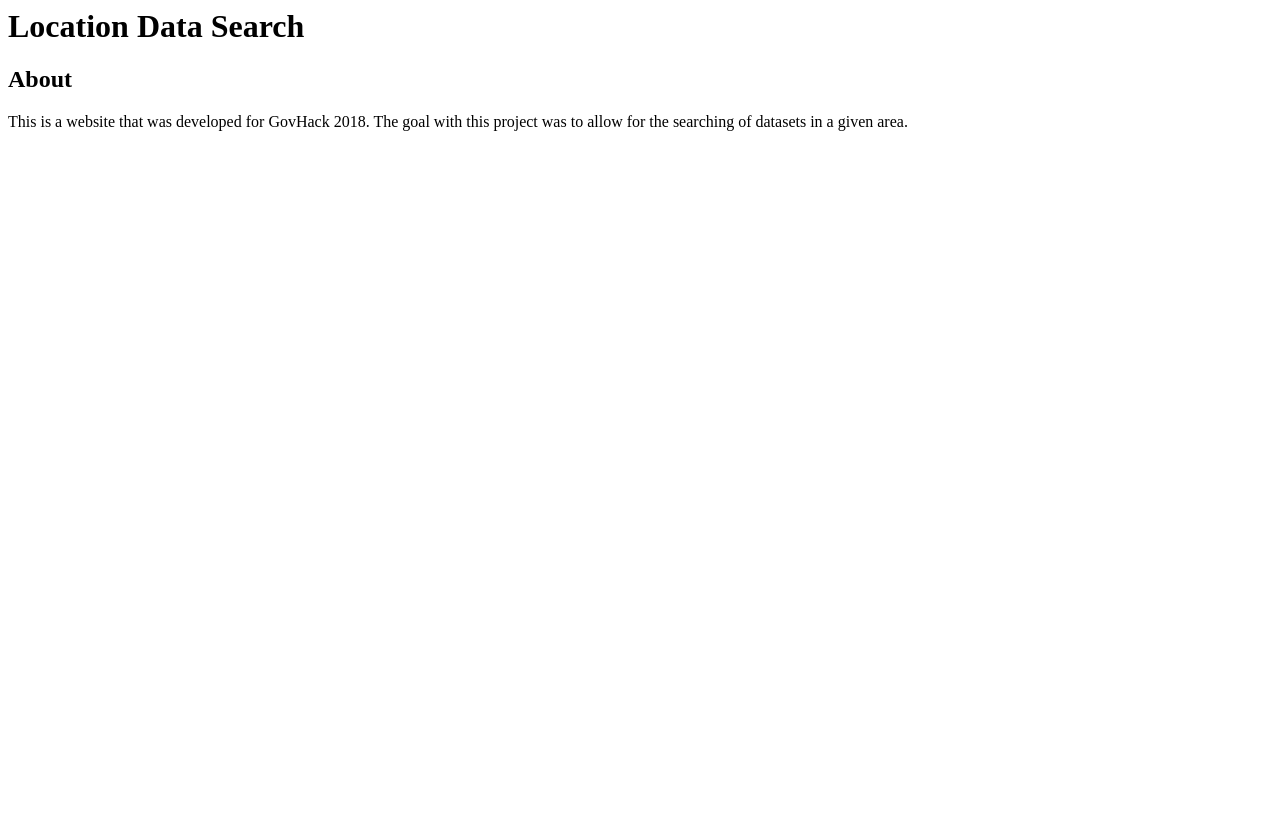
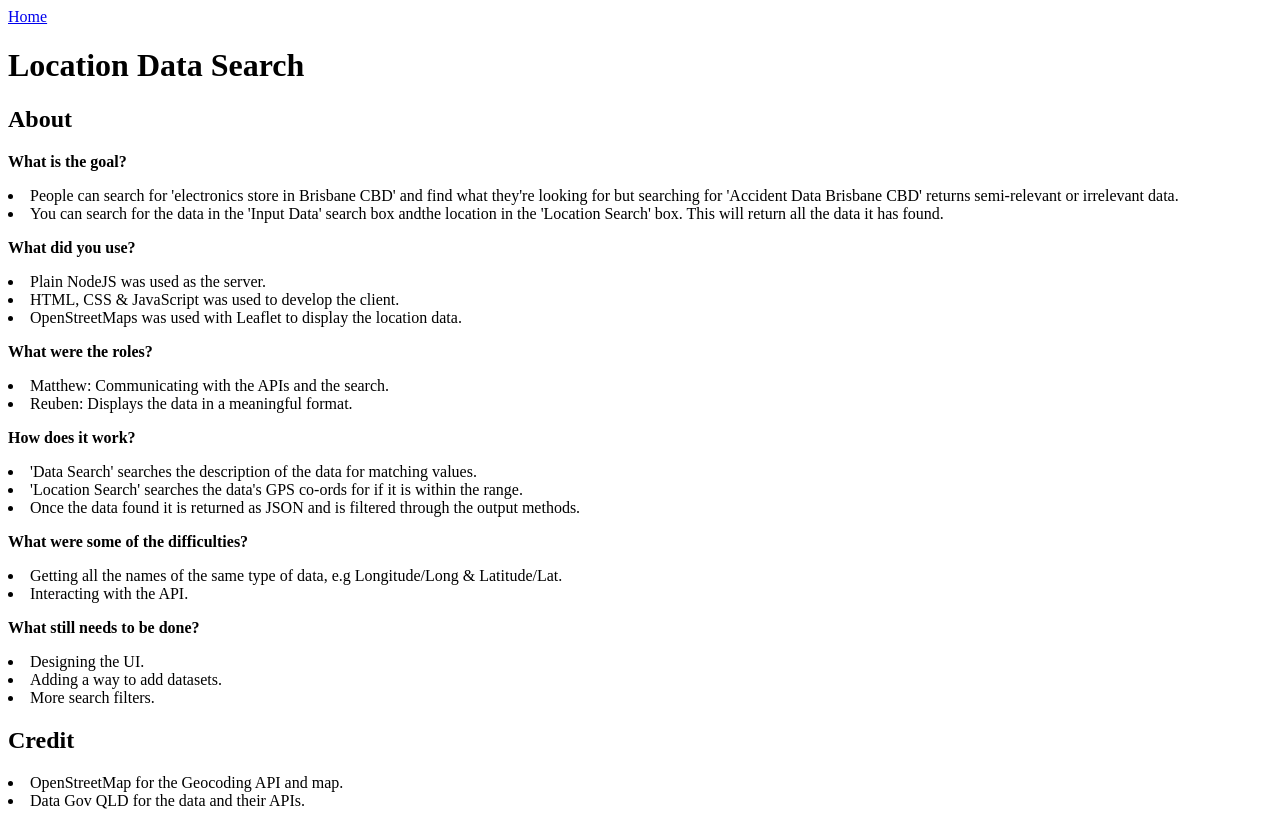
Before and after one commit to mattdocherty314/LocationDataSearch, a website: page about.html in a window 1280 px wide. Drawn offline with Linux system fonts and the light colour scheme.

Commit message:
Added link & info on 'about.html'

```diff
--- a/about.html
+++ b/about.html
@@ -3,11 +3,39 @@
         <title> About </title>
     </head>
     <body>
+        <a href="index.html">Home</a>
         <h1> Location Data Search </h1>
         <h2> About </h2>
-        <p>
-            This is a website that was developed for GovHack 2018. The goal with this project was to
-            allow for the searching of datasets in a given area.
-        </p>
+
+        <p><strong>What is the goal? </strong></p>
+        <li>People can search for 'electronics store in Brisbane CBD' and find what they're looking for but searching for 'Accident Data Brisbane CBD' returns semi-relevant or irrelevant data.</li>
+        <li>You can search for the data in the 'Input Data' search box andthe location in the 'Location Search' box. This will return all the data it has found.</li>
+
+        <p><strong>What did you use? </strong></p>
+        <li>Plain NodeJS was used as the server.</li>
+        <li>HTML, CSS & JavaScript was used to develop the client.</li>
+        <li>OpenStreetMaps was used with Leaflet to display the location data.</li>
+
+        <p><strong>What were the roles?</strong></p>
+        <li>Matthew: Communicating with the APIs and the search.</li>
+        <li>Reuben: Displays the data in a meaningful format.</li>
+
+        <p><strong>How does it work?</strong></p>
+        <li>'Data Search' searches the description of the data for matching values.</li>
+        <li>'Location Search' searches the data's GPS co-ords for if it is within the range.</li>
+        <li>Once the data found it is returned as JSON and is filtered through the output methods.</li>
+
+        <p><strong>What were some of the difficulties?</strong></p>
+        <li>Getting all the names of the same type of data, e.g Longitude/Long & Latitude/Lat.</li>
+        <li>Interacting with the API.</li>
+
+        <p><strong>What still needs to be done?</strong></p>
+        <li>Designing the UI.</li>
+        <li>Adding a way to add datasets.</li>
+        <li>More search filters.</li>
+
+        <h2>Credit</h2>
+        <li>OpenStreetMap for the Geocoding API and map.</li>
+        <li>Data Gov QLD for the data and their APIs.</li>
     </body>
 </html>
```
Also changed, not shown: index.html (+1 -0 lines).
